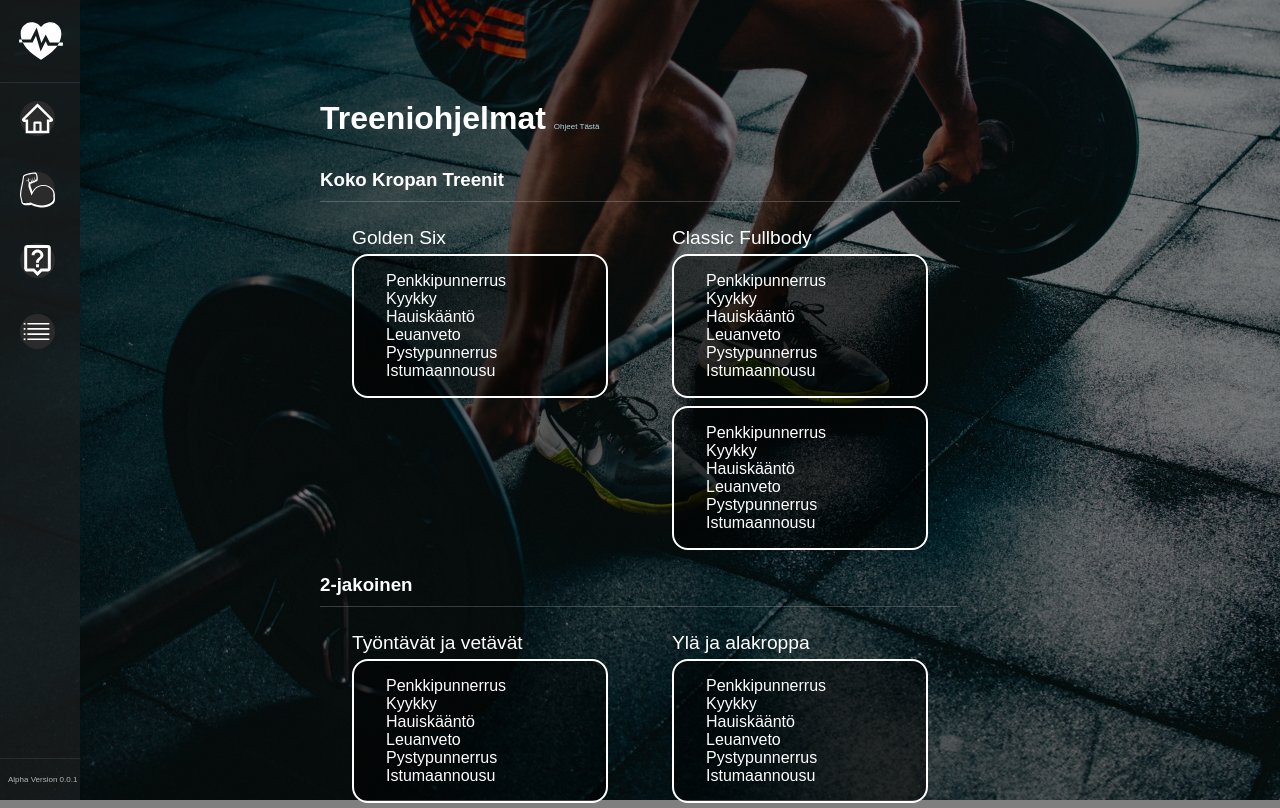
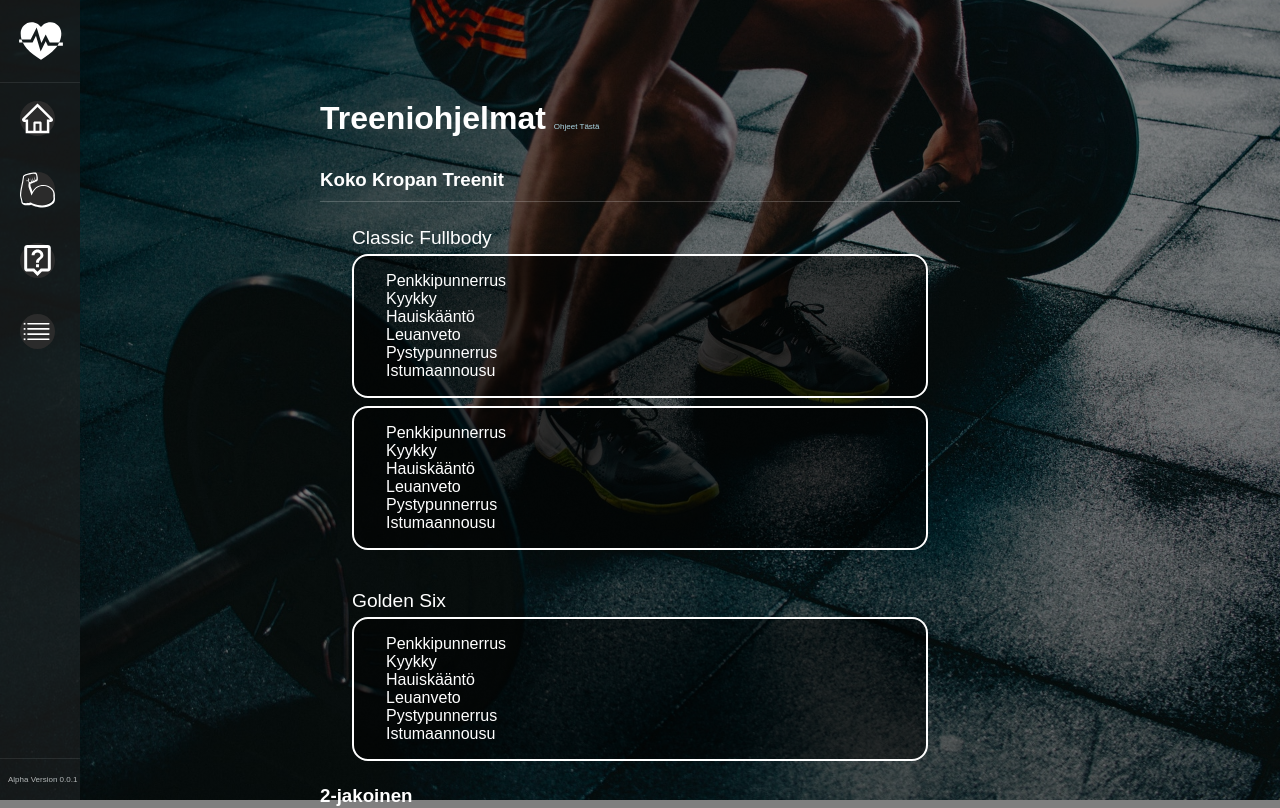
Before and after one commit to EinoTick/workout_program, a React (Create React App) app: page /workouts in a window 1280 px wide. Shown: the top 808 px of the page. Built offline with nearby package versions, Linux system fonts and the light colour scheme; a web font is replaced by a local one.

Commit message:
Swap workout order

```diff
--- a/src/pages/Workouts.js
+++ b/src/pages/Workouts.js
@@ -40,14 +40,14 @@ const Workouts = () => {
         <h3>Koko Kropan Treenit</h3>
         <div className="workout__cards">
           <div className="workout__card">
-            <div className="workouts__card-header">Golden Six</div>
-            <CardExercises exercises={["Penkkipunnerrus", "Kyykky", "Hauiskääntö", "Leuanveto", "Pystypunnerrus", "Istumaannousu"]}/>
-          </div>
-          <div className="workout__card">
             <div className="workouts__card-header">Classic Fullbody</div>
             <CardExercises exercises={["Penkkipunnerrus", "Kyykky", "Hauiskääntö", "Leuanveto", "Pystypunnerrus", "Istumaannousu"]}/>
             <CardExercises exercises={["Penkkipunnerrus", "Kyykky", "Hauiskääntö", "Leuanveto", "Pystypunnerrus", "Istumaannousu"]}/>
           </div>
+        </div>
+        <div className="workout__card">
+          <div className="workouts__card-header">Golden Six</div>
+          <CardExercises exercises={["Penkkipunnerrus", "Kyykky", "Hauiskääntö", "Leuanveto", "Pystypunnerrus", "Istumaannousu"]}/>
         </div>
 
         <h3>2-jakoinen</h3>
```
